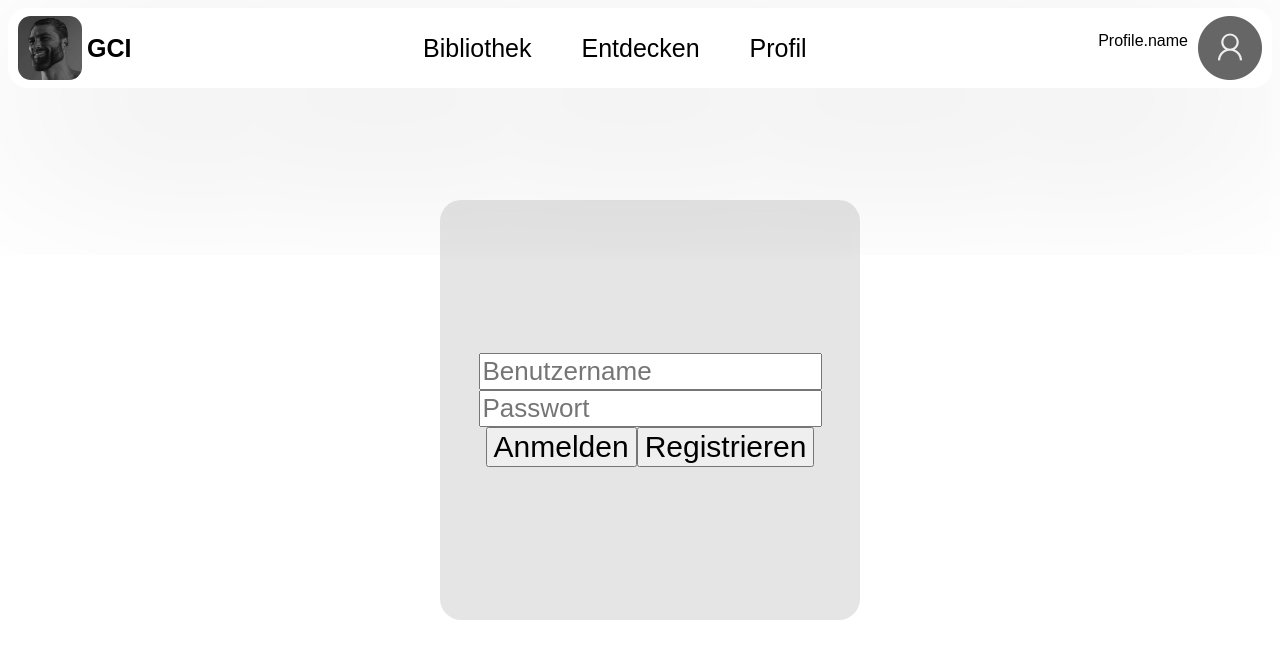
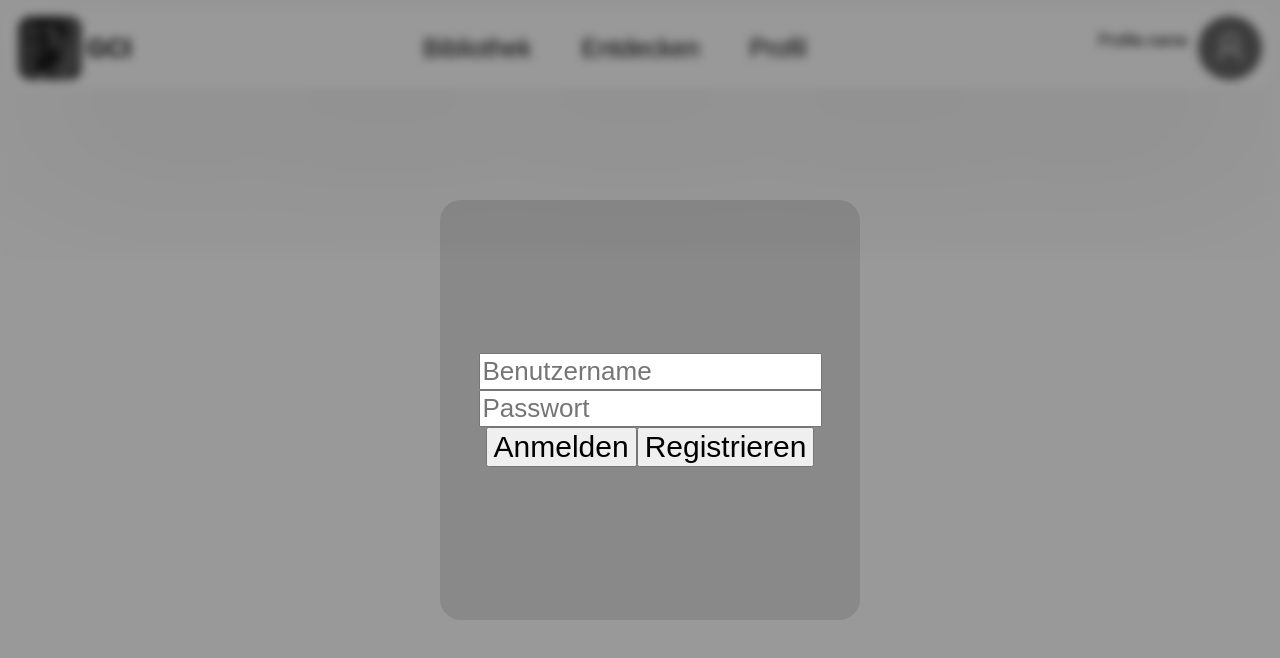
Before and after one commit to ArchdragonPeak/gc_industries, a Vue app in the folder frontend/: page / in a window 1280 px wide. Both pictures are taken after a click on the element "Profile.name". Shown: the top 658 px of the page. Built offline with nearby package versions, Linux system fonts and the light colour scheme.

Commit message:
refactor: loginmodal background click closes modal correctly

```diff
--- a/frontend/src/components/LoginModal.vue
+++ b/frontend/src/components/LoginModal.vue
@@ -1,5 +1,5 @@
 <template>
-<div class="bg" v-show="false"></div>
+<div class="bg" @click="$emit('bgClicked')"></div>
     <div class="login-wrapper">
         <input placeholder="Benutzername" type="email"></input>
         <input placeholder="Passwort" type="password"></input>
@@ -10,10 +10,7 @@
 
 <script>
 export default {
-    name: "LoginModal",
-    methods: {
-
-    }
+    name: "LoginModal"
 }
 </script>
 
--- a/frontend/src/components/NavBar.vue
+++ b/frontend/src/components/NavBar.vue
@@ -13,7 +13,7 @@
       </div>
       <div class="profile">
         <p @click="showLogin()">Profile.name</p>
-        <LoginModal v-if="loginVisible"></LoginModal>
+        <LoginModal v-if="loginVisible" @bgClicked="showLogin"></LoginModal>
         <img class="profilepicture" alt="PB" src="/img/profilepicture.png" heigth="64" width="64" @click="this.$router.push({path:'/profile'})">
       </div>
     </div>
```
Lines whose indentation alone changed are shown as unchanged.
